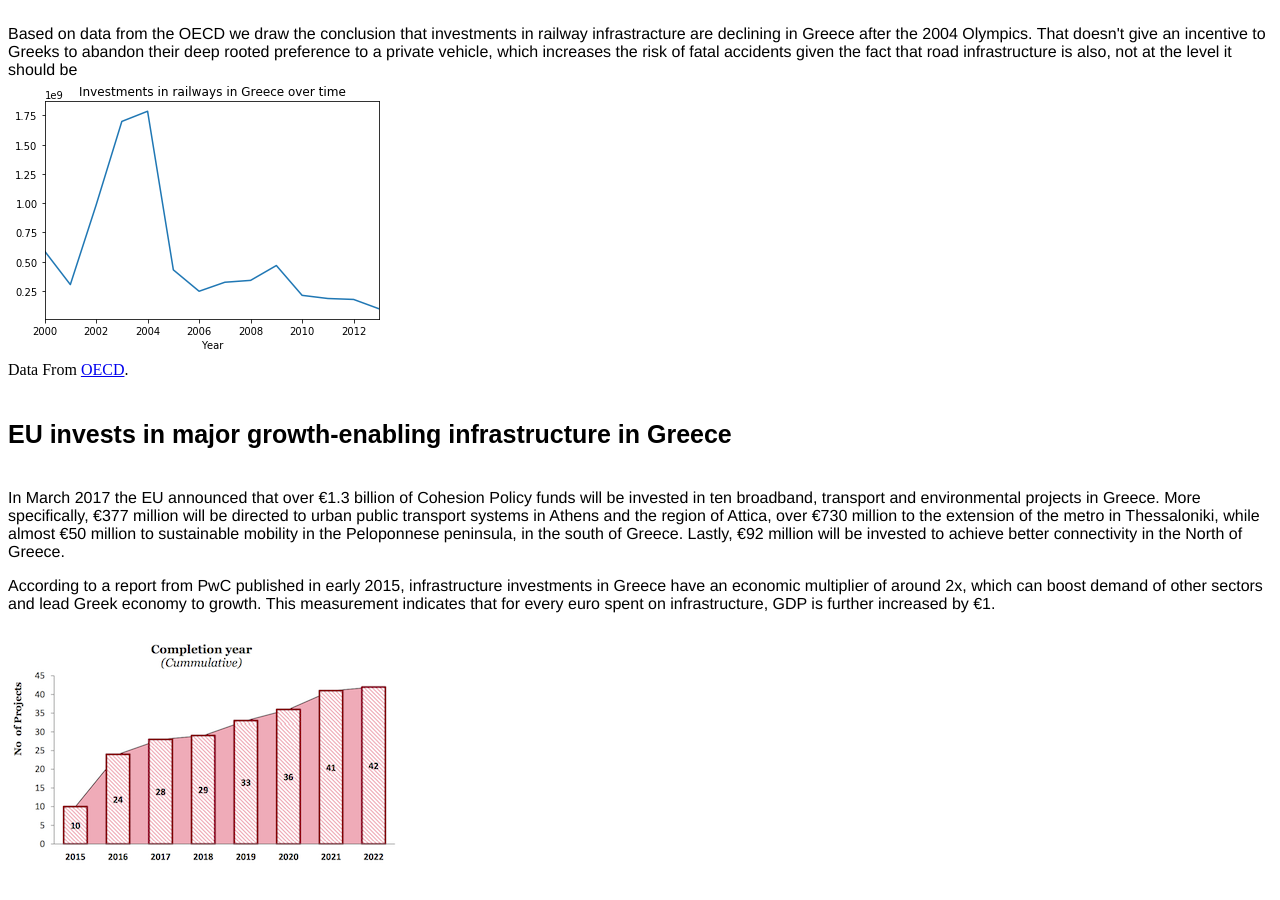
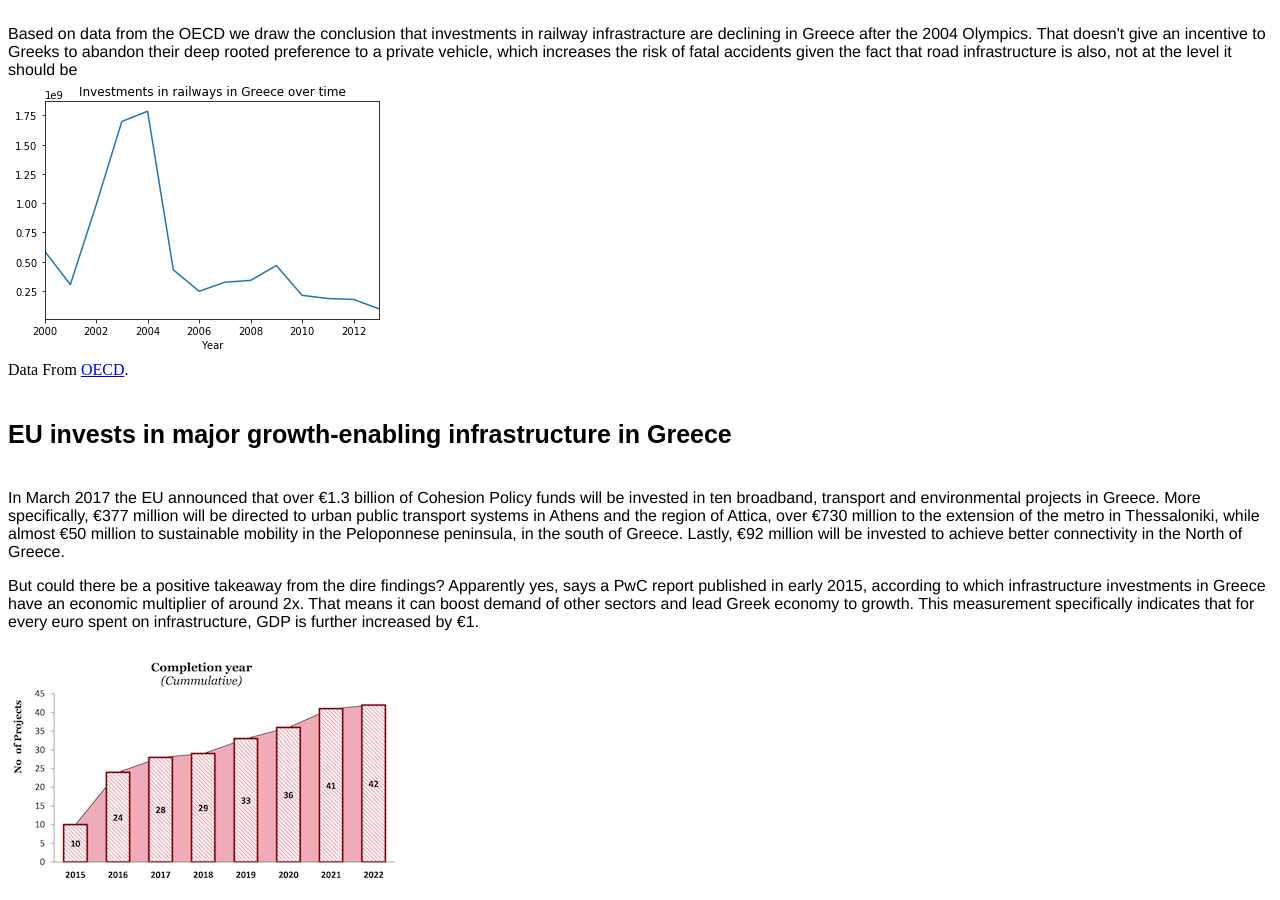
Before and after one commit to chrgavalas/data-projects, a Jekyll site: the page docs/Deadly-Greek-Roads/index.html, which Jekyll copies as it is, in a window 1280 px wide and 900 px high, scrolled down 3448 px. Built offline with Jekyll 4.4.1, drawn with Linux system fonts in a browser that asks for light colours.

Commit message:
Deadly roads

```diff
--- a/docs/Deadly-Greek-Roads/index.html
+++ b/docs/Deadly-Greek-Roads/index.html
@@ -40,7 +40,7 @@
   <img src="pic6.png">
   <div> Data From <a href="https://data.oecd.org" target="blank"> OECD</a>. </div>
   <h3 class="title"> EU invests in major growth-enabling infrastructure in Greece </h3>
-  <div class="story_article"> <p>In March 2017 the EU announced that over €1.3 billion of Cohesion Policy funds will be invested in ten broadband, transport and environmental projects in Greece. More specifically, €377 million will be directed to urban public transport systems in Athens and the region of Attica, over €730 million to the extension of the metro in Thessaloniki, while almost €50 million to sustainable mobility in the Peloponnese peninsula, in the south of Greece. Lastly, €92 million will be invested to achieve better connectivity in the North of Greece. </p><p>According to a report from PwC published in early 2015, infrastructure investments in Greece have an economic multiplier of around 2x, which can boost demand of other sectors and lead Greek economy to growth. This measurement indicates that for every euro spent on infrastructure, GDP is further increased by €1. </p>
+  <div class="story_article"> <p>In March 2017 the EU announced that over €1.3 billion of Cohesion Policy funds will be invested in ten broadband, transport and environmental projects in Greece. More specifically, €377 million will be directed to urban public transport systems in Athens and the region of Attica, over €730 million to the extension of the metro in Thessaloniki, while almost €50 million to sustainable mobility in the Peloponnese peninsula, in the south of Greece. Lastly, €92 million will be invested to achieve better connectivity in the North of Greece. </p><p>But could there be a positive takeaway from the dire findings? Apparently yes, says a PwC report published in early 2015, according to which infrastructure investments in Greece have an economic multiplier of around 2x. That means it can boost demand of other sectors and lead Greek economy to growth. This measurement specifically indicates that for every euro spent on infrastructure, GDP is further increased by €1. </p>
   <img src="new.png">
 
 </div>
```
